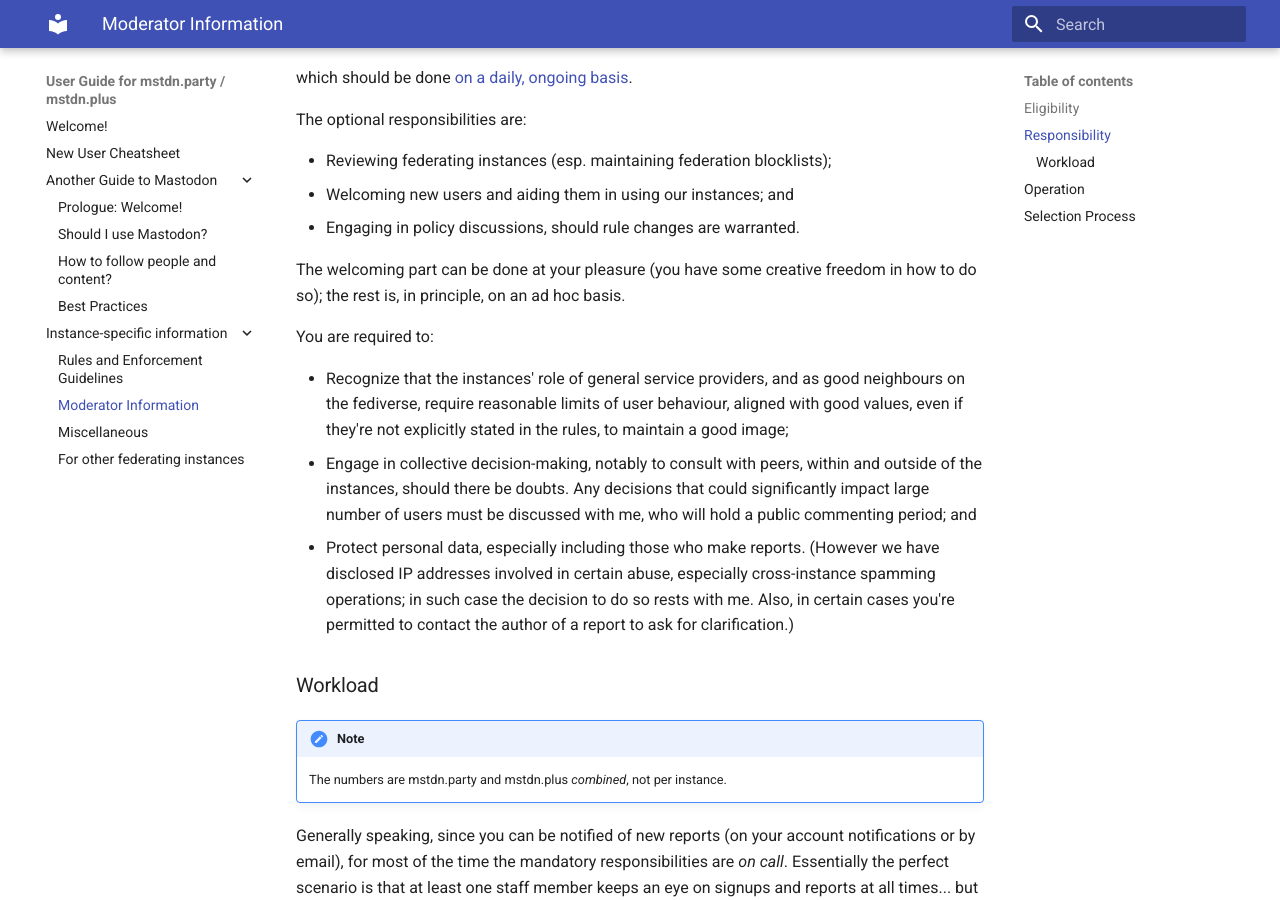
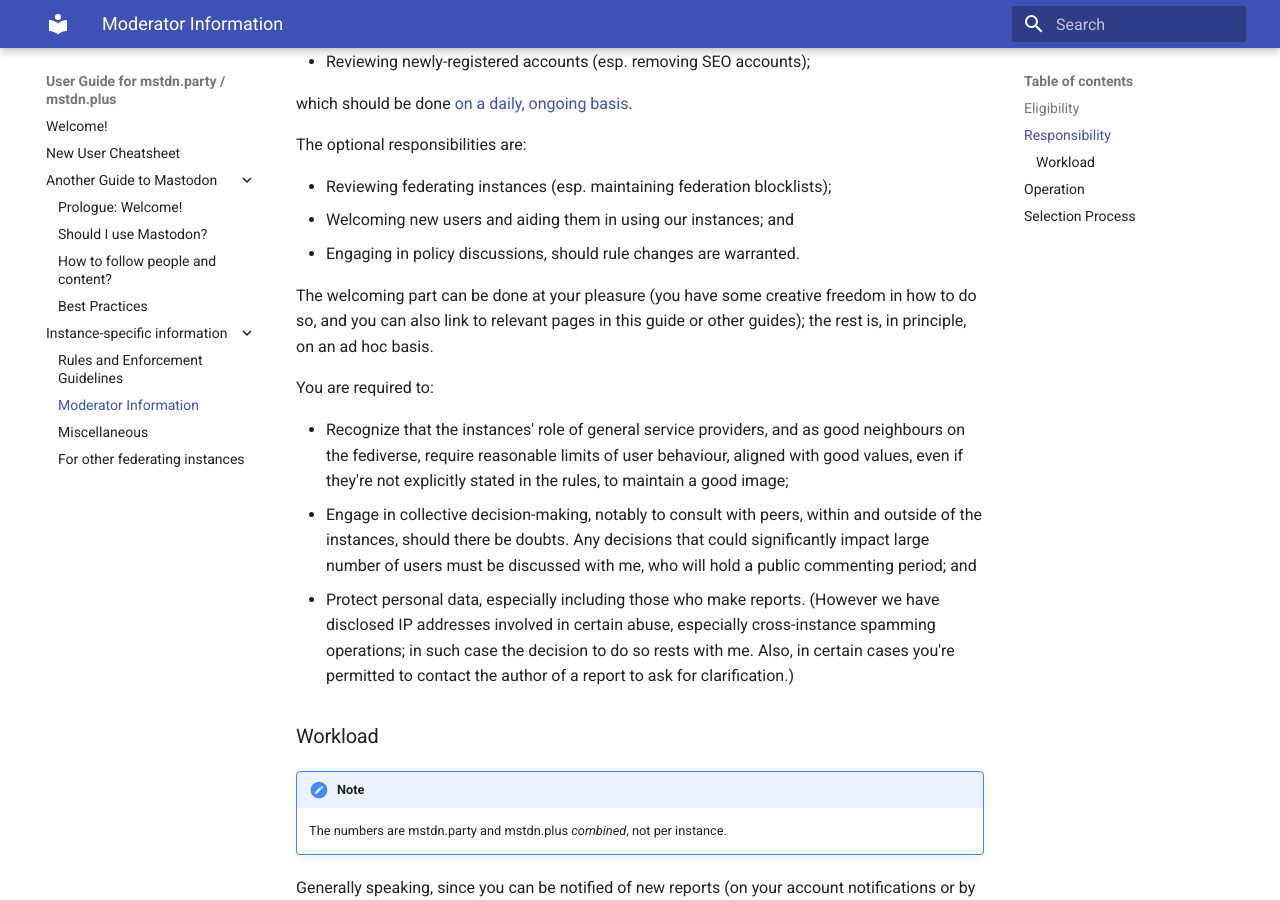
Before and after one commit to austinhuang0131/mstdn-party-plus, an MkDocs documentation site: the page built from docs/moderator.md, in a window 1280 px wide and 900 px high, scrolled down 1010 px. Built offline with MkDocs 1.6.1 and Material for MkDocs 9.7.7, drawn with Linux system fonts in a browser that asks for light colours; some of the changed text lies outside the part shown.

Commit message:
mod update

```diff
--- a/docs/moderator.md
+++ b/docs/moderator.md
@@ -1,6 +1,6 @@
 # Moderator Information
 
-As of now we're looking for around 3 new moderators.
+We're in the process of appointing the first cohort of moderators, but we welcome anyone to apply on an ongoing basis.
 
 ## Eligibility
 
@@ -38,7 +38,7 @@
 * Welcoming new users and aiding them in using our instances; and
 * Engaging in policy discussions, should rule changes are warranted.
 
-The welcoming part can be done at your pleasure (you have some creative freedom in how to do so); the rest is, in principle, on an ad hoc basis.
+The welcoming part can be done at your pleasure (you have some creative freedom in how to do so, and you can also link to relevant pages in this guide or other guides); the rest is, in principle, on an ad hoc basis.
 
 You are required to:
 
```
